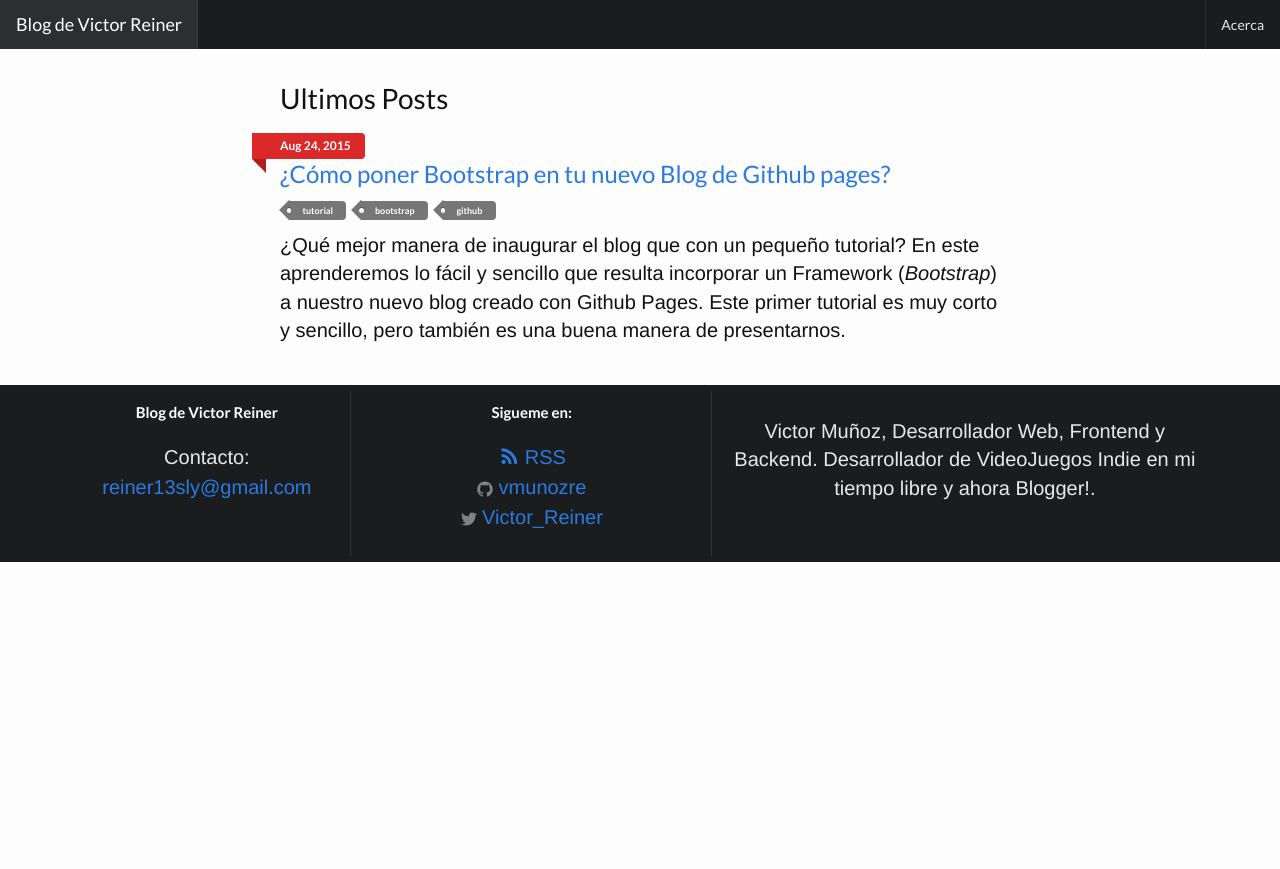
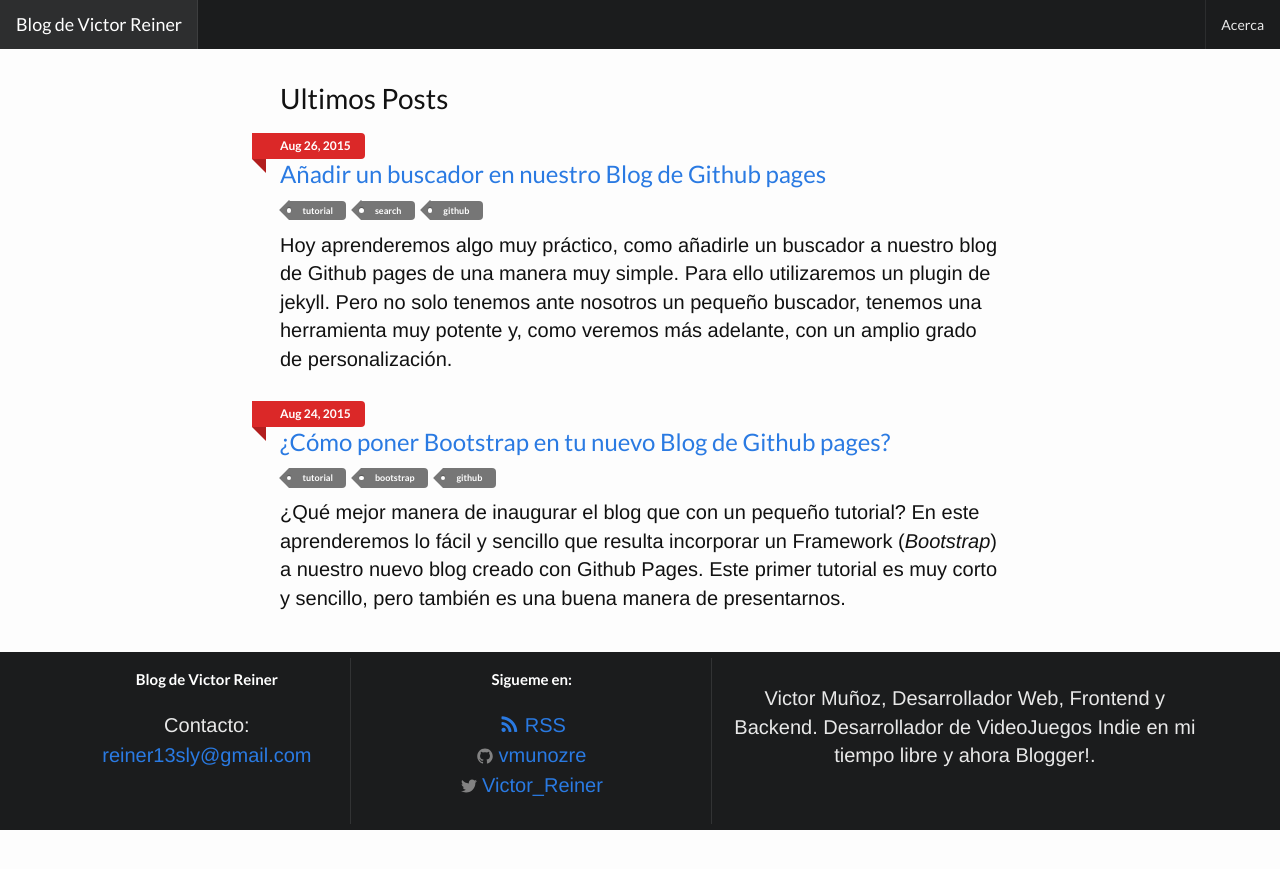
Before and after one commit to camifonseca/vmunozre.github.io, a Jekyll site: the page built from index.html, in a window 1280 px wide. Shown: the top 869 px of the page. Built offline with Jekyll 4.4.1, drawn with Linux system fonts in a browser that asks for light colours.

Commit message:
Nuevo post añadir buscador a nuestro blog

```diff
--- a/_posts/2015-08-24-bootstrap-y-github-pages.markdown
+++ b/_posts/2015-08-24-bootstrap-y-github-pages.markdown
@@ -9,7 +9,7 @@ y sencillo que resulta incorporar un Framework (*Bootstrap*) a nuestro nuevo blo
 
 Muy bien, comencemos con algo de teoría.
 
-###¿Qué es Bootstrap?
+##¿Qué es Bootstrap?
 Segun mi profesor de Desarrollo de Aplicaciones Web:
 
 >"Bootstrap es la solución perfecta para, sin tener ni idea de diseño, dejarlo todo bonito."
@@ -20,7 +20,7 @@ Actualmente su desarrollo continua en un repositorio de Github.
 
 [Pagina Oficial de Bootstrap][bs-page]
 
-###Lo primero es situarnos
+##Lo primero es situarnos
 Tendremos que acceder al archivo *head.html* situado en la carpeta **_includes** de nuestro blog. Dentro de la etiqueta *<head>* colocaremos el CDN de Bootstrap. El CDN, simplificando, es el enlace con las librerías. Este lo podemos encontrar la pagina oficial [enlace][bs-gs] o a continuación:
 
 {% highlight HTML %}
@@ -36,7 +36,7 @@ Tendremos que acceder al archivo *head.html* situado en la carpeta **_includes**
 
 Con esto ya podremos utilizar cualquier componente de Bootstrap tanto en la estructura de nuestra página como dentro de los propios Posts.
 
-###En "local"
+##En "local"
 Fácil ¿verdad? Pero y si nosotros tenemos descargadas estas librerías, ¿cómo las incluimos?
 
 Dentro del mismo archivo *head.html* debemos añadirlo de la siguiente manera, donde **nombreCarpeta** es la carpeta donde tenéis situadas las librerías y **nombreArchivo** es el nombre de la librería.
--- /dev/null
+++ b/_posts/2015-08-26-insertar-searcher-github-pages.markdown
@@ -0,0 +1,77 @@
+---
+layout: post
+title:  "Añadir un buscador en nuestro Blog de Github pages"
+date:   2015-08-26 17:22:20
+categories: tutorial search github
+---
+
+Hoy aprenderemos algo muy práctico, como añadirle un buscador a nuestro blog de Github pages de una manera muy simple. Para ello utilizaremos un plugin de jekyll. Pero no solo tenemos ante nosotros un pequeño buscador, tenemos una herramienta muy potente y, como veremos más adelante, con un amplio grado de personalización.
+
+### Lo primero es lo primero
+
+El plugin que usaremos se llama Simple-Jekyll-Search y podéis encontrar la fuente oficial en el siguiente [enlace][Simple-Jekyll-Search]. Pero en este tutorial se explicará paso a paso como instalarlo.
+
+##Comenzamos.
+En la raíz de nuestro blog crearemos un archivo con el nombre de **search.json**. En el se incluirán asignaciones de búsqueda mediante el siguiente código:
+
+{% highlight json %}
+---
+layout: none
+---
+[
+  {% for post in site.posts %}
+    {
+      "title"    : "{{ post.title | escape }}",
+      "category" : "{{ post.category }}",
+      "tags"     : "{{ post.tags | array_to_sentence_string }}",
+      "url"      : "{{ site.baseurl }}{{ post.url }}",
+      "date"     : "{{ post.date }}"
+    } {% unless forloop.last %},{% endunless %}
+  {% endfor %}
+]
+{% endhighlight %}
+
+Si nuestros post tienen algún argumento añadido, y queremos que nuestro buscador filtre por ese argumento, deberíamos introducirlo en este documento de la misma manera que, por ejemplo, están incluidas las caregorias *""category" : "{{ post.category }}","*.
+
+Ahora crearemos otro archivo, en la carpeta que queramos, con el nombre **jekyll-search.js**, pero no os asustéis, no vamos a pelearnos con JavaScript hoy. En el interior de este archivo pegaremos el siguiente código [enlace][jekyll-search] (haciendo clic derecho, guardar enlace como, podemos guardarlo directamente. Si no, copiar su contenido en vuestro *jekyll-search.js*).
+Como último paso en este apartado debemos recordar incluir este nuevo archivo en el **head.html** de nuestro blog, ejemplo:
+{% highlight HTML %}
+<script type="text/javascript" src="{{ "/js/jekyll-search.js" | prepend: site.baseurl }}"></script>
+{% endhighlight %}
+
+##Añadiendo buscador
+Nuestro pequeño motor de búsqueda funciona de la siguiente manera, coge el contenido escrito dentro de un *input* con id **search-input** y lo vuelca en una lista con el id **results-container**. Como orientación aquí tenéis un ejemplo:
+{% highlight HTML %}
+<div>
+  <input id="search-input" type="text" placeholder="Search...">
+  <ul id="results-container"></ul>
+</div>
+{% endhighlight %}
+
+De esta manera nosotros controlamos donde se introduce la búsqueda y donde se vuelcan los resultados.
+
+##Ya queda nada!
+Para terminar añadiremos el siguiente script a nuestro **footer.html**:
+{% highlight HTML %}
+<script type="text/javascript">
+    SimpleJekyllSearch({
+      searchInput: document.getElementById('search-input'),
+      resultsContainer: document.getElementById('results-container'),
+      json: 'search.json',
+      searchResultTemplate: '<li><a href="{url}" title="{desc}">{title}</a></li>',
+      noResultsText: 'No se han encontrado resultados.',
+      limit: 10,
+      fuzzy: false,
+      exclude: ['Welcome']
+    })
+</script>
+{% endhighlight %}
+
+Modificando este script podemos cambiar las ids del paso anterior. Aquí también se especifica como se van a mostrar los resultados, en el apartado **searchResultTemplate**, personalizarlo o no queda a nuestra elección.
+
+##Conseguido!
+Ya tenemos nuestro buscador funcionando! Ahora solo queda saber donde ponerlo y dejarlo todo bonito.
+
+Espero que os haya ayudado este tutorial y para cualquier duda poner un comentario.
+[Simple-Jekyll-Search]:  http://www.jekyll-plugins.com/plugins/simple-jekyll-search
+[jekyll-search]:http://vmunozre.github.io/dist/jekyll-search.js
```
